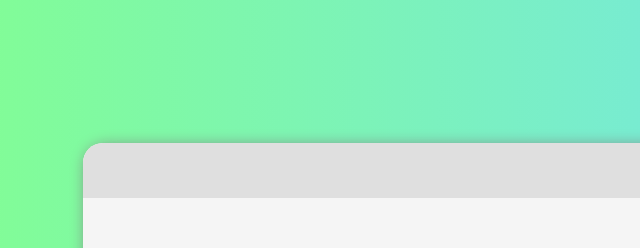
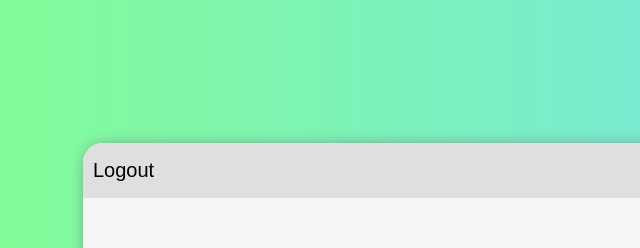
Before and after one commit to Lasse-Tom-Lang/todo-website, a website: page public/index.html in a window 1280 px wide. Shown: the top 248 px of the page, 107-747 px from the left. Drawn offline with Linux system fonts and the light colour scheme.

Commit message:
Added logout

```diff
--- a/index.ts
+++ b/index.ts
@@ -227,3 +227,8 @@ app.get("/canRegister", async (req, res) => {
     res.end()
   }
 })
+
+app.get("/logout", (req, res) => {
+  req.session.userID = undefined
+  res.redirect("/")
+})
--- a/public/index.html
+++ b/public/index.html
@@ -13,6 +13,9 @@
   <body>
     <main>
       <div>
+        <a href="/logout" id="logout">
+          Logout
+        </a>
         <img src="icons/add.png" id="addList" class="notMarkable">
         <input type="text" class="addListName" placeholder="List name">
         <h1>
--- a/public/style.css
+++ b/public/style.css
@@ -34,6 +34,7 @@ main>div {
   height: 45px;
   text-align: center;
   padding-top: 10px;
+  position: relative;
 }
 
 h1 {
@@ -229,3 +230,13 @@ form button {
 #registerForm h1 {
   margin-bottom: 20px;
 }
+
+#logout {
+  position: absolute;
+  left: 0;
+  top: 50%;
+  translate: 10px -50%;
+  font-size: 20px;
+  text-decoration: none;
+  color: black;
+}
```
